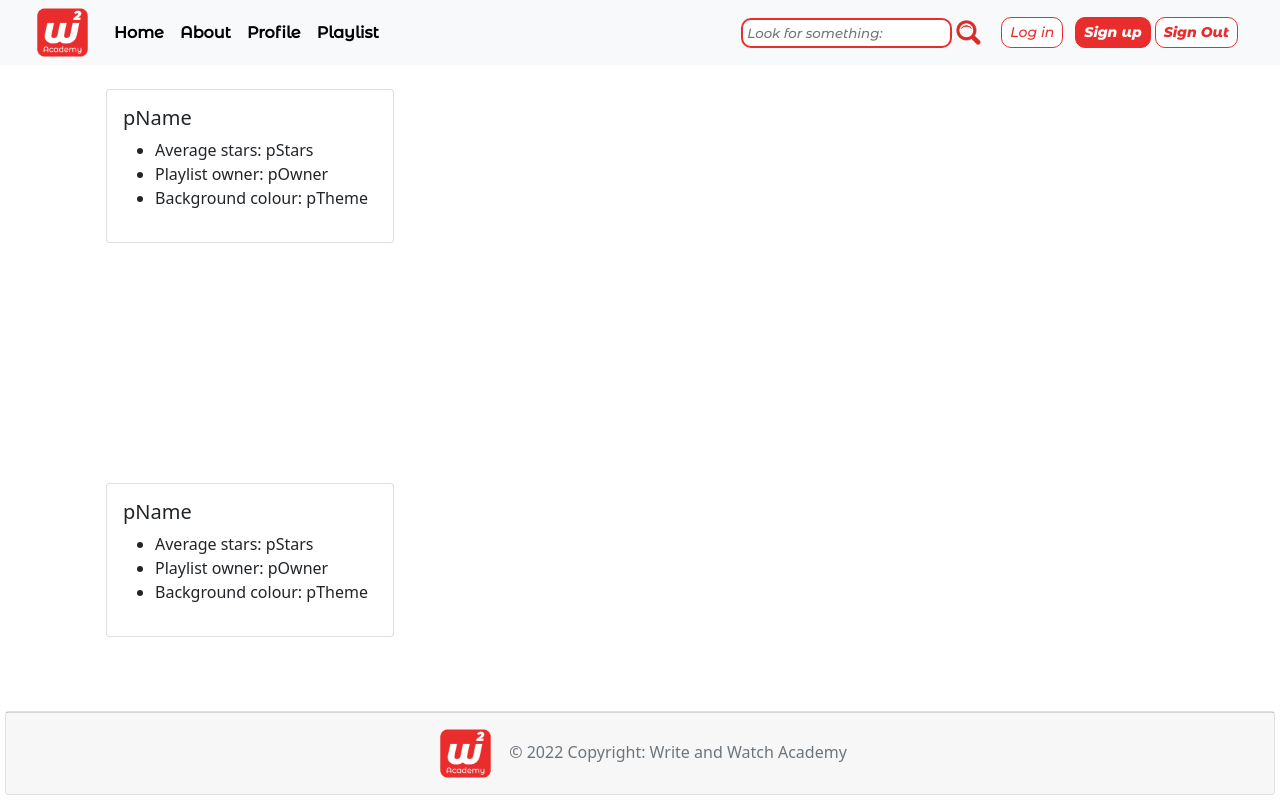
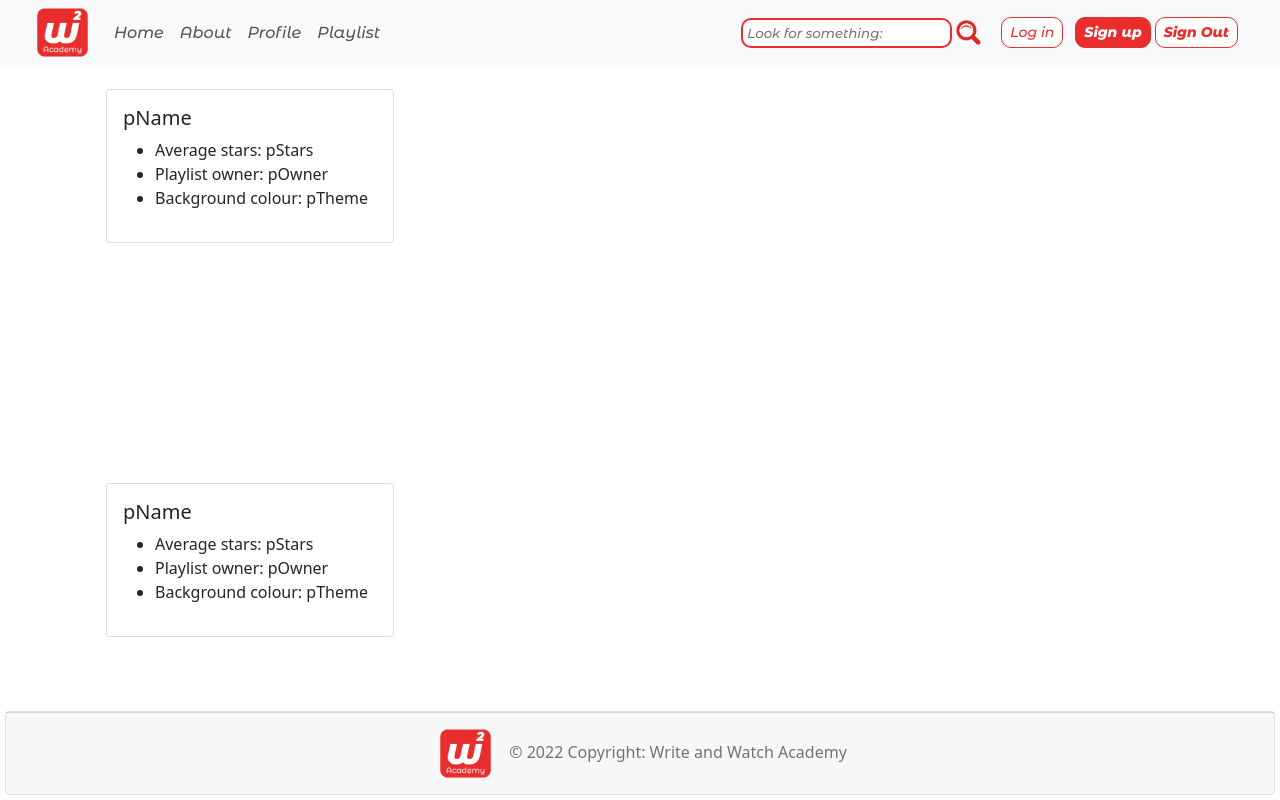
Before and after one commit to Gioele-M/lap4_group_project_client, a React (Create React App) app: page /user in a window 1280 px wide. Shown: the top 800 px of the page. Built offline with nearby package versions, Linux system fonts and the light colour scheme.

Commit message:
navbar update

```diff
--- a/src/Components/NavBar/styles.css
+++ b/src/Components/NavBar/styles.css
@@ -6,19 +6,13 @@
     margin-bottom: 0%;
 }
 
-.navbar-custom {
-    height: 60x;
-    /* padding-top: 0px;
-    padding-bottom: 0px; */
-    /* margin-top: 0ch; */
-}
-
 #no-decos{
     font-family: 'Montserrat Alternates', sans-serif;
-    /* font-style: italic; */
-    font-weight: 600;
+    font-style: italic;
+    font-weight: 500;
     text-decoration: none;
-    color: #E92D2D ;
+    color: #575656 !important;
+    /* Banana - A */
 }
 
 #btn-search{
@@ -39,20 +33,6 @@
 width: 25px;
 margin-right: 20px;
 }
-
-/* #ourbtns{
-    background-color: #E92D2D ;
-    color: white ;
-    border-style: none ;
-    border-radius: 11px ;
-    height: 30px;
-    padding-left: 6px;
-    padding-right: 6px;
-    font-family: 'Montserrat Alternates', sans-serif ;
-    font-style: italic ;
-    font-weight: 500 ;
-    text-decoration: none ;
-} */
 
 #btn-signup{
     color: white;
@@ -75,7 +55,7 @@ margin-right: 20px;
     border-color: #E92D2D;
     font-family: 'Montserrat Alternates', sans-serif;
     font-style: italic;
-    font-weight: 500;
+    font-weight: 6D00;
     text-decoration: none;
 }
 
```
